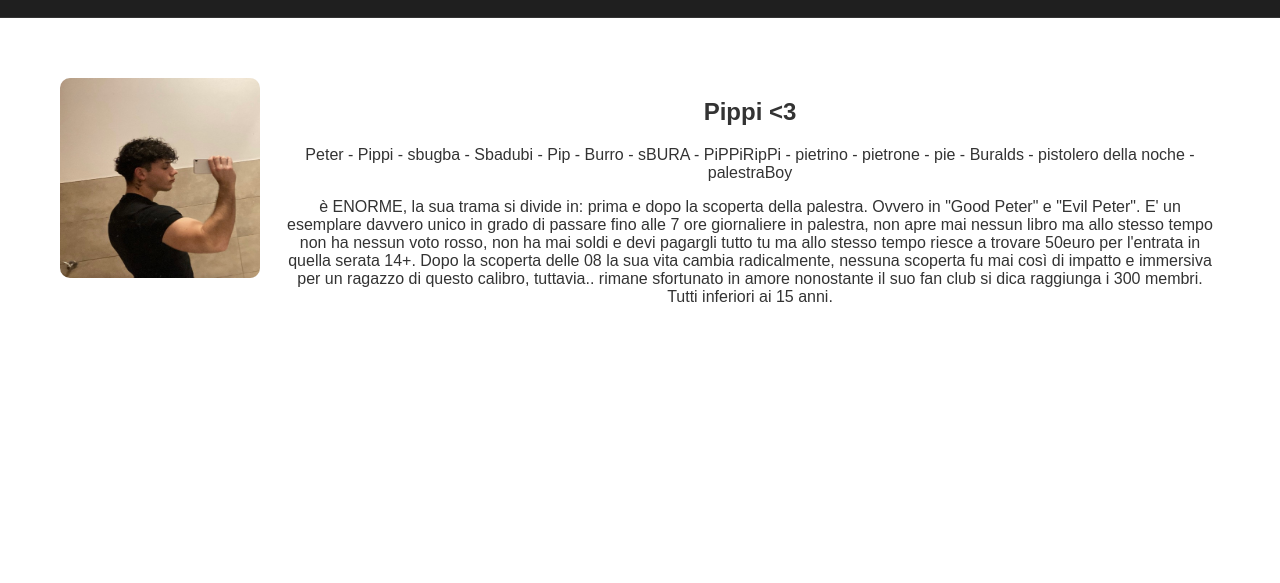
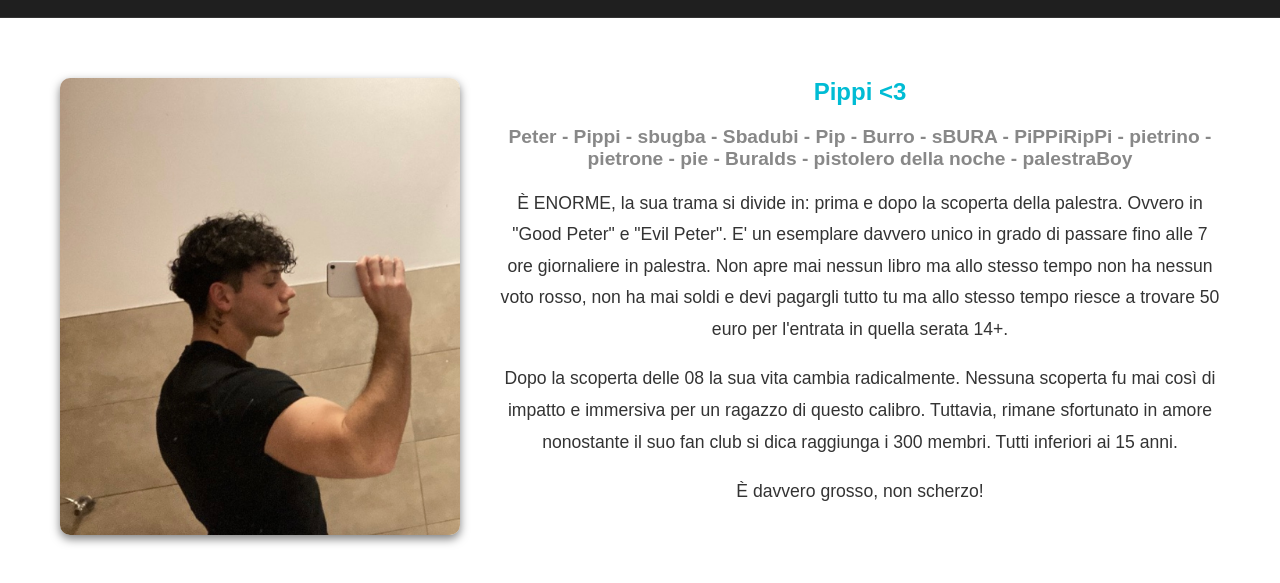
Before and after one commit to lorenzobernazzoli/sitobebba, a plain HTML site: page pippi.html in a window 1280 px wide. Shown: the part 51-634 px from the top of the page. Drawn offline with Linux system fonts and the light colour scheme.

Commit message:
pippinewpage
nenenenenenenenenenenenenenene neeeeeeveeeeee

```diff
--- a/pippi.html
+++ b/pippi.html
@@ -1,13 +1,11 @@
 <!DOCTYPE html>
 <html lang="it">
-
 <head>
     <meta charset="UTF-8">
     <meta name="viewport" content="width=device-width, initial-scale=1.0">
     <title>Pippi</title>
     <link rel="stylesheet" href="css/style.css">
 </head>
-
 <body>
     <!-- Header -->
     <header>
@@ -18,18 +16,19 @@
     <!-- Contenuto principale -->
     <main>
         <section class="friend-detail">
-            <img src="images/Pippi.png" alt="Pippi" class="friend-detail-image">
+            <img src="images/pippi.png" alt="Pippi" class="friend-detail-image">
             <div class="friend-description">
-                <h2>Pippi
-                    <3</h2>
-                        <p>
-                            Peter - Pippi - sbugba - Sbadubi - Pip - Burro - sBURA - PiPPiRipPi - pietrino - pietrone - pie - Buralds - pistolero della noche - palestraBoy
-                        </p>
-                        <p>
-                            è ENORME, la sua trama si divide in: prima e dopo la scoperta della palestra. Ovvero in "Good Peter" e "Evil Peter". E' un esemplare davvero unico in grado di passare fino alle 7 ore giornaliere in palestra, non apre mai nessun libro ma allo stesso tempo
-                            non ha nessun voto rosso, non ha mai soldi e devi pagargli tutto tu ma allo stesso tempo riesce a trovare 50euro per l'entrata in quella serata 14+. Dopo la scoperta delle 08 la sua vita cambia radicalmente, nessuna scoperta
-                            fu mai così di impatto e immersiva per un ragazzo di questo calibro, tuttavia.. rimane sfortunato in amore nonostante il suo fan club si dica raggiunga i 300 membri. Tutti inferiori ai 15 anni.
-                        </p>
+                <h2>Pippi <3</h2>
+                <h3 class="nickname">Peter - Pippi - sbugba - Sbadubi - Pip - Burro - sBURA - PiPPiRipPi - pietrino - pietrone - pie - Buralds - pistolero della noche - palestraBoy</h3>
+                <p class="main-description">
+                    È ENORME, la sua trama si divide in: prima e dopo la scoperta della palestra. Ovvero in "Good Peter" e "Evil Peter". E' un esemplare davvero unico in grado di passare fino alle 7 ore giornaliere in palestra. Non apre mai nessun libro ma allo stesso tempo non ha nessun voto rosso, non ha mai soldi e devi pagargli tutto tu ma allo stesso tempo riesce a trovare 50 euro per l'entrata in quella serata 14+.
+                </p>
+                <p class="main-description">
+                    Dopo la scoperta delle 08 la sua vita cambia radicalmente. Nessuna scoperta fu mai così di impatto e immersiva per un ragazzo di questo calibro. Tuttavia, rimane sfortunato in amore nonostante il suo fan club si dica raggiunga i 300 membri. Tutti inferiori ai 15 anni.
+                </p>
+                <p class="main-description">
+                    È davvero grosso, non scherzo!
+                </p>
             </div>
         </section>
     </main>
@@ -39,16 +38,34 @@
             const body = document.body;
             const isDarkMode = body.classList.toggle("dark-mode");
             localStorage.setItem("theme", isDarkMode ? "dark" : "light");
+
+            // Cambia i colori del testo e dello sfondo
+            const header = document.querySelector("header");
+            const description = document.querySelector(".friend-description");
+            if (isDarkMode) {
+                header.style.color = "#00bcd4";
+                description.style.color = "#e0e0e0";
+            } else {
+                header.style.color = "#121212";
+                description.style.color = "#000";
+            }
         }
     </script>
 
     <style>
+        /* Tema generale */
         body {
             font-family: 'Poppins', Arial, sans-serif;
             margin: 0;
             padding: 0;
             background: #121212;
             color: #e0e0e0;
+        }
+
+        /* Tema chiaro */
+        .dark-mode {
+            background: #f4f4f4;
+            color: #121212;
         }
 
         header {
@@ -60,6 +77,11 @@
             top: 0;
         }
 
+        header.dark-mode {
+            background-color: #e0e0e0;
+            color: #121212;
+        }
+
         .theme-toggle {
             background: transparent;
             border: none;
@@ -69,23 +91,45 @@
             float: right;
         }
 
+        /* Layout principale */
         .friend-detail {
             display: flex;
-            flex-direction: row;
+            align-items: flex-start;
             gap: 20px;
             padding: 20px;
         }
 
+        /* Immagine */
         .friend-detail-image {
-            width: 200px;
-            height: 200px;
+            width: 40%;
+            max-width: 400px;
+            height: auto;
             border-radius: 10px;
+            box-shadow: 0 4px 10px rgba(0, 0, 0, 0.5);
         }
 
+        /* Descrizione */
         .friend-description {
             flex: 1;
+            padding-left: 20px;
+        }
+
+        .friend-description h2 {
+            margin-top: 0;
+            color: #00bcd4;
+        }
+
+        .friend-description h3.nickname {
+            font-size: 1.2em;
+            color: #888;
+            margin-bottom: 10px;
+        }
+
+        .friend-description p.main-description {
+            font-size: 1.1em;
+            line-height: 1.8;
+            color: inherit; /* Adatta al tema */
         }
     </style>
 </body>
-
 </html>
```
Also changed, not shown: amiketti.html (+1 -1 lines), index.html (+22 -13 lines), me.html (+15 -13 lines).
